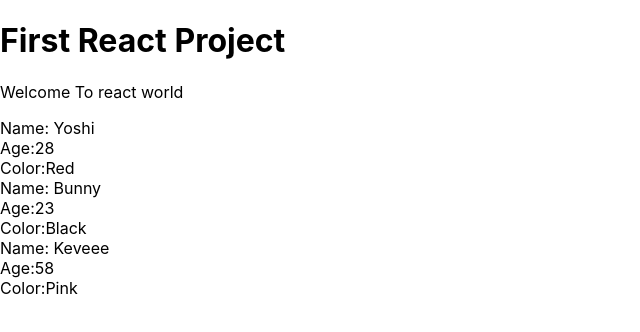
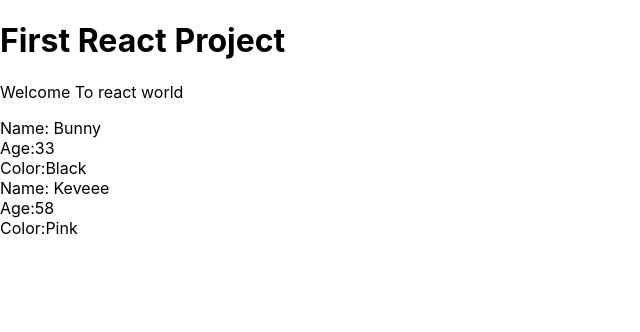
Before and after one commit to aniketbumbc/React--App, a React (Create React App) app: page / in a window 1280 px wide. Shown: the top 332 px of the page, without its empty margins (0-640 px from the left). Built offline with nearby package versions, Linux system fonts and the light colour scheme.

Commit message:
conditional and function comp

```diff
--- a/src/App.js
+++ b/src/App.js
@@ -8,7 +8,7 @@
   state ={
     ninjas:[
       {Name: "Yoshi", Age:"28",Color:"Red" ,id:1},
-      {Name: "Bunny",Age:"23", Color:"Black",id:2},
+      {Name: "Bunny",Age:"33", Color:"Black",id:2},
       {Name: "Keveee", Age:"58",Color:"Pink",id:3}
     ]
   }
--- a/src/Ninjas.js
+++ b/src/Ninjas.js
@@ -1,14 +1,12 @@
-import React, { Component } from 'react';
-class Ninjas extends Component{
-    render(){
+//UI comopnent made by function only UI purpose no state and class
+//other container componet which has state and class ( app.  js)
 
-        const ninjas = this.props.ninjas;
-
-        console.log("log here", ninjas);
-
-
-
+import React from 'react';
+const  Ninjas = (props)=>{
+        const ninjas = props.ninjas;
+        // console.log("log here", ninjas);
         const ninjasList = ninjas.map(ninja=>{
+            if(ninja.Age > 30){
             return (
             <div className="ninjas" key={ninja.id}>
             <div>Name: {ninja.Name}</div>
@@ -16,15 +14,16 @@
             <div>Color:{ninja.Color} </div>
             </div>
             )
+            }else{
+                return null;
+            }
         })
         return(
             <div>
                 {ninjasList}
             </div>
+        )
 
-
-        )
-    }
 }
 
 export default Ninjas
```
